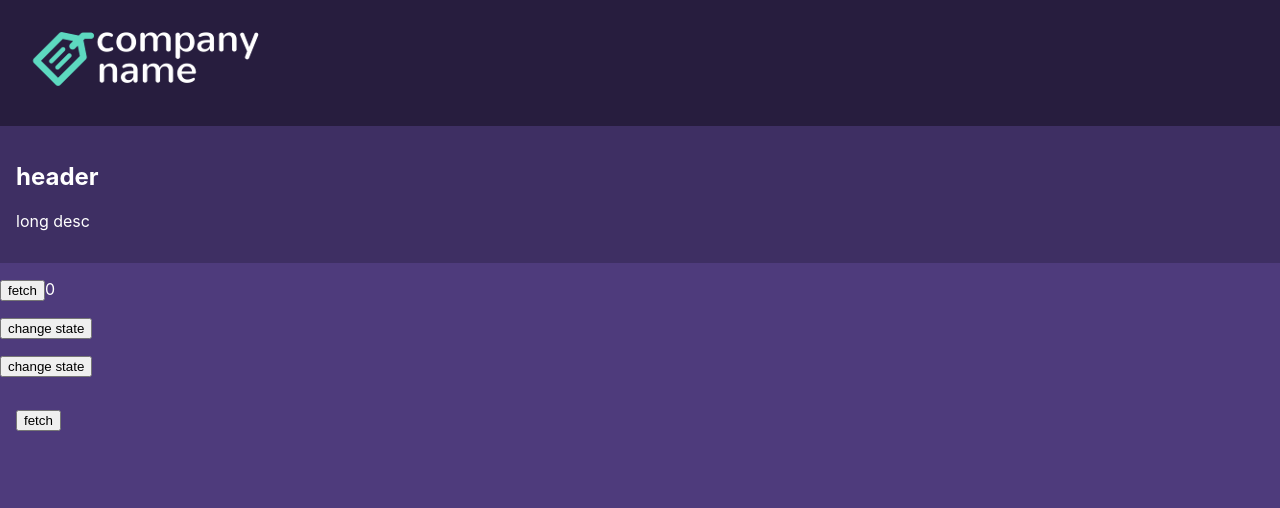
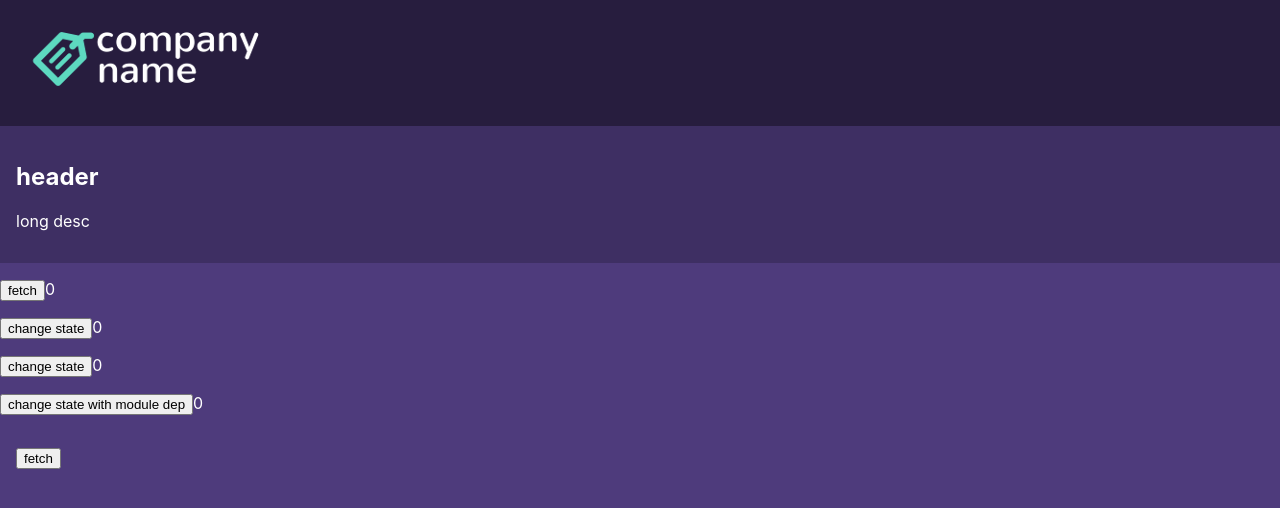
Before and after one commit to TurboTractopelle/jesting, a React (Create React App) app: page / in a window 1280 px wide. Shown: the top 508 px of the page. Built offline with nearby package versions, Linux system fonts and the light colour scheme.

Commit message:
feat: mocks module

```diff
--- a/src/containers/Localaxios/Localaxios.js
+++ b/src/containers/Localaxios/Localaxios.js
@@ -1,5 +1,6 @@
 import React, { Component } from "react";
 import axios from "axios";
+import mymod from "./mymod";
 
 export default class Localaxios extends Component {
 	state = { dataLength: 0, counter: 0 };
@@ -15,8 +16,11 @@ export default class Localaxios extends Component {
 
 	changeSomeValue = myValue => () => this.setState({ counter: myValue });
 
-  changeSomeValueWithATrick = myValue => () =>
+	changeSomeValueWithMethodeDependencie = myValue => () =>
 		this.setState({ counter: this.alacon(myValue) });
+
+	changeSomeValueWithModuleDependencie = myValue => () =>
+		this.setState({ counter: mymod.magie(myValue) });
 
 	render() {
 		return (
@@ -32,17 +36,27 @@ export default class Localaxios extends Component {
 					<button onClick={this.changeSomeValue(5)} data-test="button-sync">
 						change state
 					</button>
-          {this.state.value}
+					{this.state.counter}
 				</p>
 
 				<p>
 					<button
-            onClick={this.changeSomeValueWithATrick(5)}
+						onClick={this.changeSomeValueWithMethodeDependencie(5)}
 						data-test="button-sync-trick"
 					>
 						change state
 					</button>
-          {this.state.value}
+					{this.state.counter}
+				</p>
+
+				<p>
+					<button
+						onClick={this.changeSomeValueWithModuleDependencie(6)}
+						data-test="button-sync-trick-mod"
+					>
+						change state with module dep
+					</button>
+					{this.state.counter}
 				</p>
 			</div>
 		);
--- /dev/null
+++ b/src/containers/Localaxios/mymod.js
@@ -0,0 +1,7 @@
+class mymod {
+	static magie(stuff) {
+		return "get the module";
+	}
+}
+
+export default mymod;
```
Also changed, not shown: 2 other files (tests, documents, lock files or other folders). Lines whose indentation alone changed are shown as unchanged.
